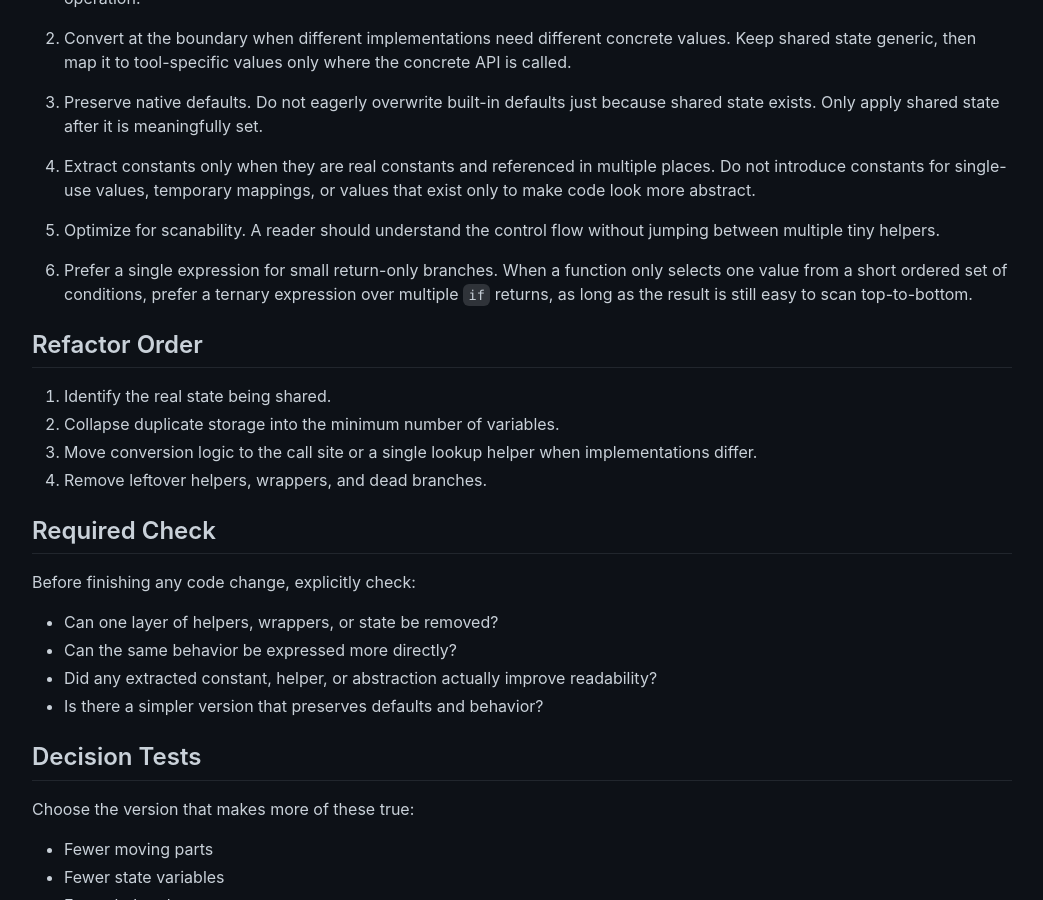
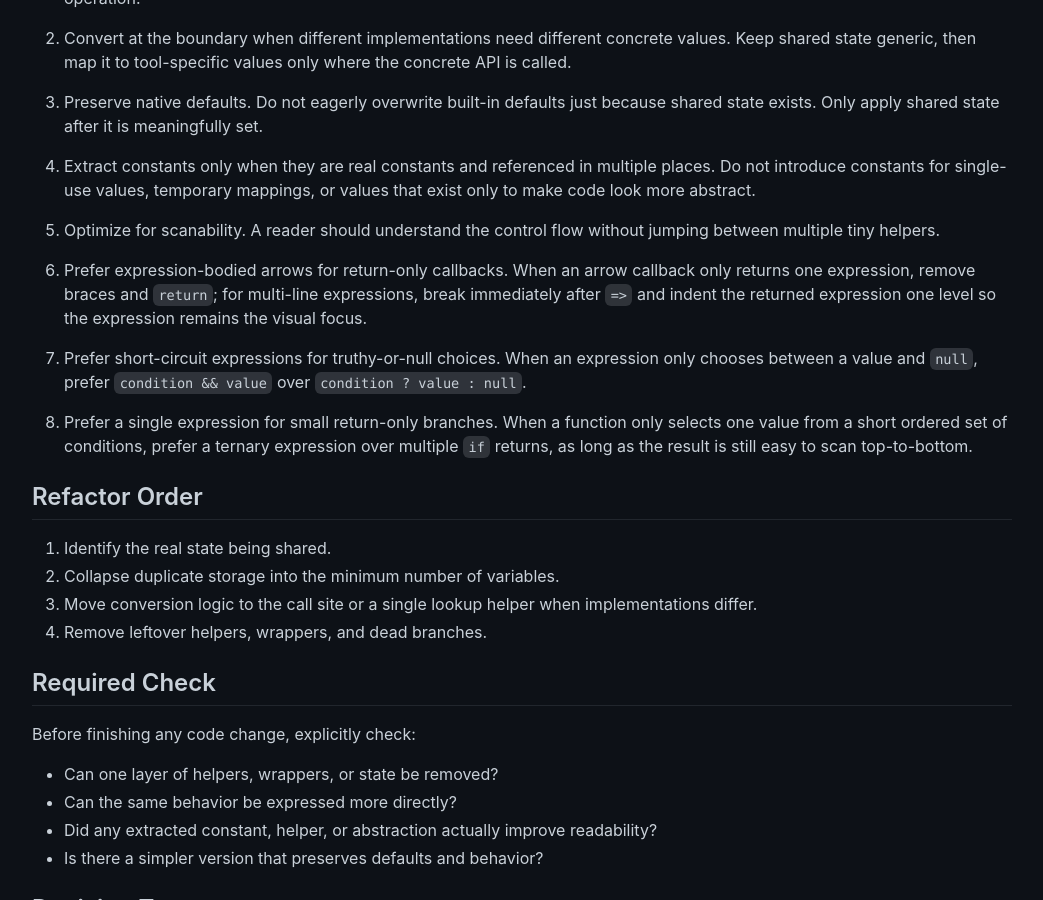
Before and after one commit to aleen42/PersonalContext, a Jekyll site: the page built from skills/simplify-for-readability/SKILL.md, in a window 1280 px wide and 900 px high, scrolled down 495 px. Shown: the whole window, without its empty margins (118-1161 px from the left). Built offline with Jekyll 4.4.1, drawn with Linux system fonts in a browser that asks for light colours; our own code applies the rules of GitHub Pages for plain Markdown files.

Commit message:
docs(simplify): add `arrow` callback readability rules

```diff
--- a/skills/simplify-for-readability/SKILL.md
+++ b/skills/simplify-for-readability/SKILL.md
@@ -30,7 +30,13 @@ Apply this skill by default before finalizing any code change, even when the use
 5. Optimize for scanability.
    A reader should understand the control flow without jumping between multiple tiny helpers.
 
-6. Prefer a single expression for small return-only branches.
+6. Prefer expression-bodied arrows for return-only callbacks.
+   When an arrow callback only returns one expression, remove braces and `return`; for multi-line expressions, break immediately after `=>` and indent the returned expression one level so the expression remains the visual focus.
+
+7. Prefer short-circuit expressions for truthy-or-null choices.
+   When an expression only chooses between a value and `null`, prefer `condition && value` over `condition ? value : null`.
+
+8. Prefer a single expression for small return-only branches.
    When a function only selects one value from a short ordered set of conditions, prefer a ternary expression over multiple `if` returns, as long as the result is still easy to scan top-to-bottom.
 
 ## Refactor Order
```
